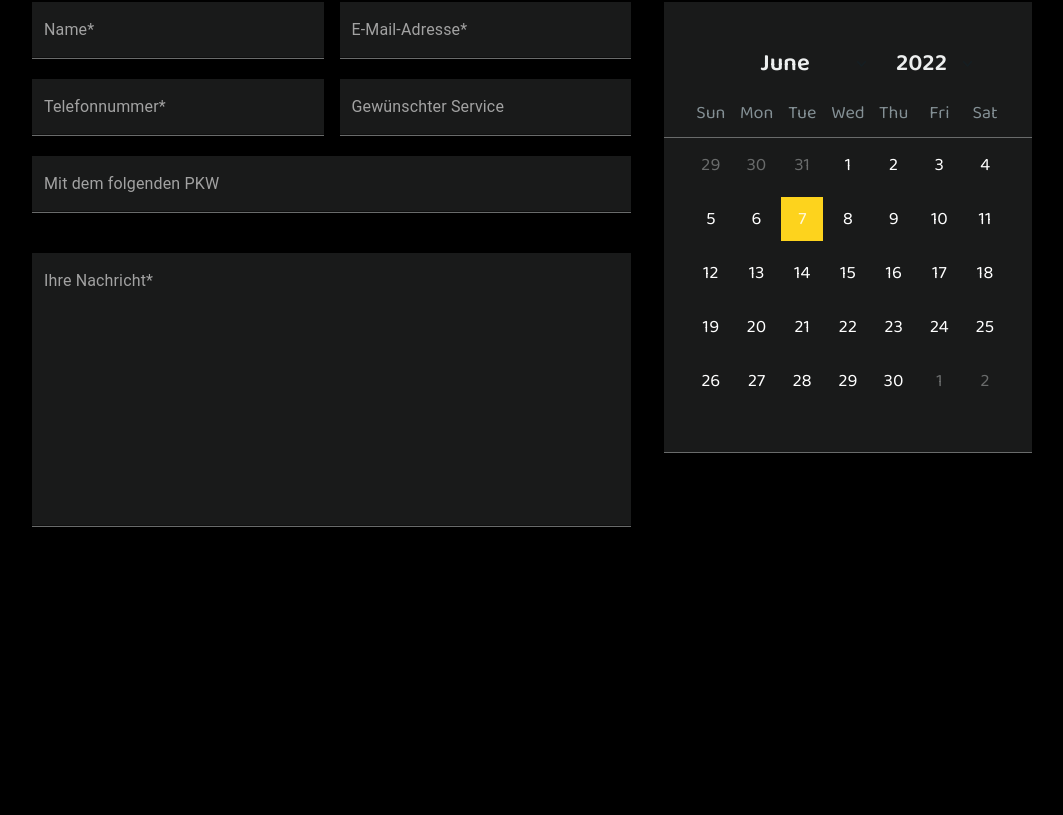
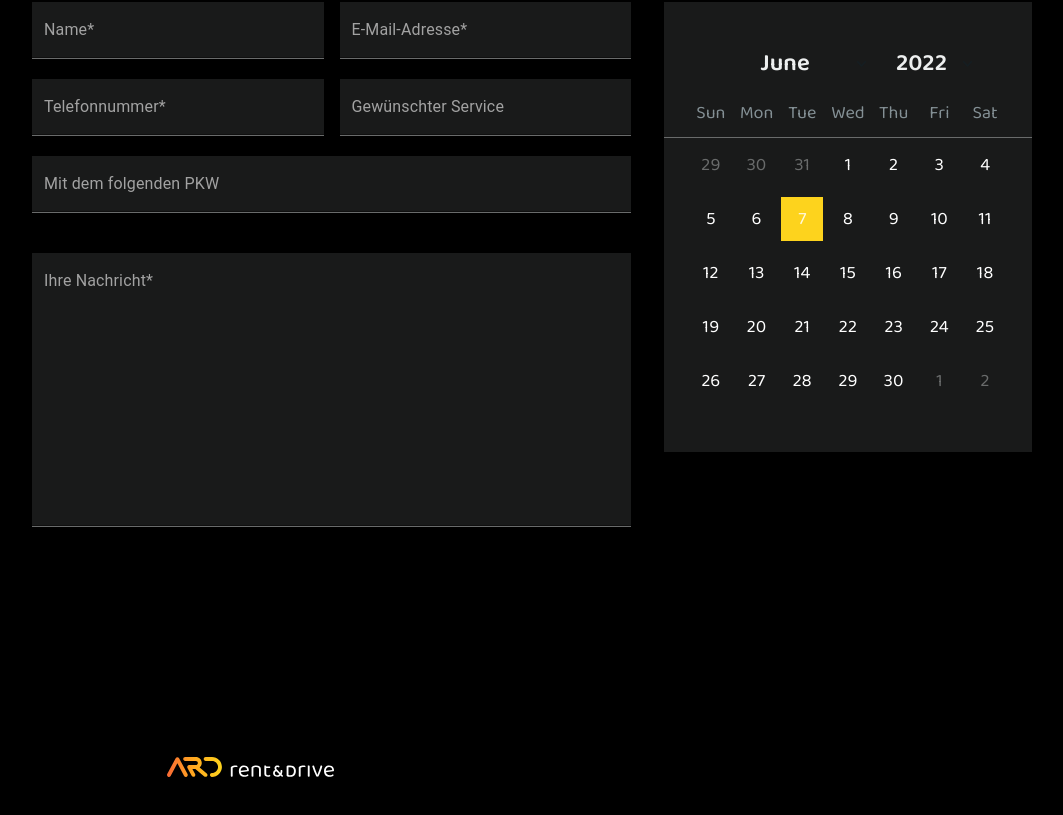
Before and after one commit to Barna-Molnar/aro-project, a React (Create React App) app: page / in a window 1280 px wide. Shown: the part 2663-3478 px from the top of the page, without its empty margins (108-1171 px from the left). Before the commit the page ends 3439 px from the top, so only its background shows below. Built offline with nearby package versions, Linux system fonts and the light colour scheme.

Commit message:
Create Footer + DateRangePicker scss module

```diff
--- a/src/components/App.tsx
+++ b/src/components/App.tsx
@@ -3,6 +3,7 @@ import Header from './Header';
 import MainComponent from './MainComponent';
 import { about, rent, shuttle, kurier } from '../assets/data';
 import Form from './Form';
+import Footer from './Footer';
 
 function App() {
   // const sections: SectionProps[] = [{}];
@@ -17,9 +18,7 @@ function App() {
       <MainComponent data={shuttle} textPosition='left' />
       <MainComponent data={kurier} textPosition='right' />
       <Form />
-
-      <br />
-      {/* Footer */}
+      <Footer/>
 
     </div>
   );
--- a/src/components/CustomDateRangePicker.tsx
+++ b/src/components/DateRangePicker.tsx
@@ -7,6 +7,7 @@ import { useState } from 'react';
 import { format } from 'date-fns';
 import { ReactComponent as Envelope } from '../assets/images/envelope.svg';
 import Button from './Button';
+import DateRangeStyles from '../styles/DateRangePicker.module.scss'
 
 const formatDate = (date: Date) => {
     return format(new Date(date), 'MM/dd/yyyy')
@@ -25,7 +26,7 @@ const CustomDateRangePicker = () => {
     console.log(formatDate(rangeState[0].startDate));
     return (
         <div>
-            <div style={{borderBottom: "1.5px solid #696B6B"}}>
+            <div className={DateRangeStyles.dateRangeContainer}>
                 <DateRange
                     onChange={item => setRangeState([item.selection] as typeof rangeState)}
                     moveRangeOnFirstSelection={false}
@@ -34,7 +35,7 @@ const CustomDateRangePicker = () => {
                     showMonthArrow={false}
                 />
             </div>
-            <div style={{ marginTop: "68px", display: "flex", justifyContent: "end", width: "100%" }}>
+            <div className={DateRangeStyles.actionBtnContainer}>
                 {/* TODO: request for the proper icon */}
                 <Button title='Jetzt abschicken' icon={<Envelope />} border disabled />
             </div>
--- /dev/null
+++ b/src/components/Footer.tsx
@@ -0,0 +1,22 @@
+import aroLogo from '../assets/images/aro_logo_3.svg';
+import FooterStyles from '../styles/Footer.module.scss'
+
+const Footer = () => {
+  return (
+    <div className={FooterStyles.container}>
+        <div className={FooterStyles.copyright}>
+            <p>&copy; Copyright 2022</p>
+            <img src={aroLogo} alt="Aro Profile Logo" />
+        </div>
+        <div className={FooterStyles.links}>
+            <span>Impressum</span>
+            <span>.</span>
+            <span>Datenschutz</span>
+            <span>.</span>
+            <span>Cookie-Enstellungen</span>
+        </div>
+    </div>
+  )
+}
+
+export default Footer
--- a/src/components/Form.tsx
+++ b/src/components/Form.tsx
@@ -1,6 +1,6 @@
 import { useState } from 'react';
 import FormStyles from '../styles/Form.module.scss';
-import CustomDateRangePicker from './CustomDateRangePicker';
+import CustomDateRangePicker from './DateRangePicker';
 import CustomInputField from './CustomInputField';
 import Divider from './Divider';
 
--- /dev/null
+++ b/src/styles/DateRangePicker.module.scss
@@ -0,0 +1,18 @@
+@value globale: "./Globale.module.scss";
+@value  fontRegular, fontBold, greyMedium, greyLight  from globale;
+
+.dateRangeContainer {
+    border-bottom: 1.5px solid greyMedium;
+     transition: all .3s ease;
+
+    &:hover {
+        border-color: greyLight;
+    }
+}
+
+.actionBtnContainer {
+    margin-top: 68px;
+    display: flex;
+    justify-content: end;
+    width: 100%;
+}
--- /dev/null
+++ b/src/styles/Footer.module.scss
@@ -0,0 +1,30 @@
+@value globale: "./Globale.module.scss";
+@value  fontRegular, fontBold, lightOrange  from globale;
+
+.container {
+    // width: 100%;
+    padding: 0 140px 40px;
+    display: flex;
+    justify-content: space-between;
+    margin-top: -20px;
+}
+
+.copyright {
+    composes: fontRegular;
+    display: flex;
+    gap: 16px;
+    p {
+        margin: 0;
+    }
+    img {
+        max-width: 167px;
+        height: 20px;
+    }
+}
+
+.links {
+    composes: fontBold;
+    color: lightOrange;
+    display: flex;
+    gap: 11px;
+}
--- a/src/styles/Form.module.scss
+++ b/src/styles/Form.module.scss
@@ -4,8 +4,8 @@
 .container {
   display: flex;
   flex-direction: column;
-  box-shadow: 0 4px 40px 0 lightOrange;
-  //   background-color: antiquewhite;
+  box-shadow: 0 4px 40px 0 rgba(0,0,0,.4);
+  padding-bottom: 40px;
 }
 
 // NOTE: which approach to take ?? specify again or import from the other module ? TBD!
@@ -65,8 +65,11 @@
     font-size: 14px;
     line-height: 18px;
     color: greySemi;
-    margin-top: 0;
+    margin: 0;
+  }
 
+  p:first-child {
+    margin-bottom: 14px;
   }
 
 }
```
